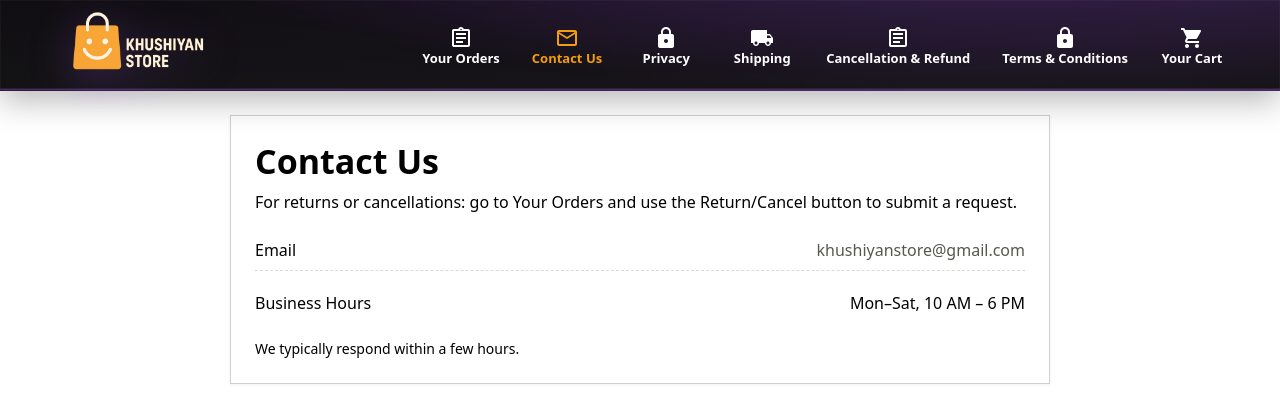
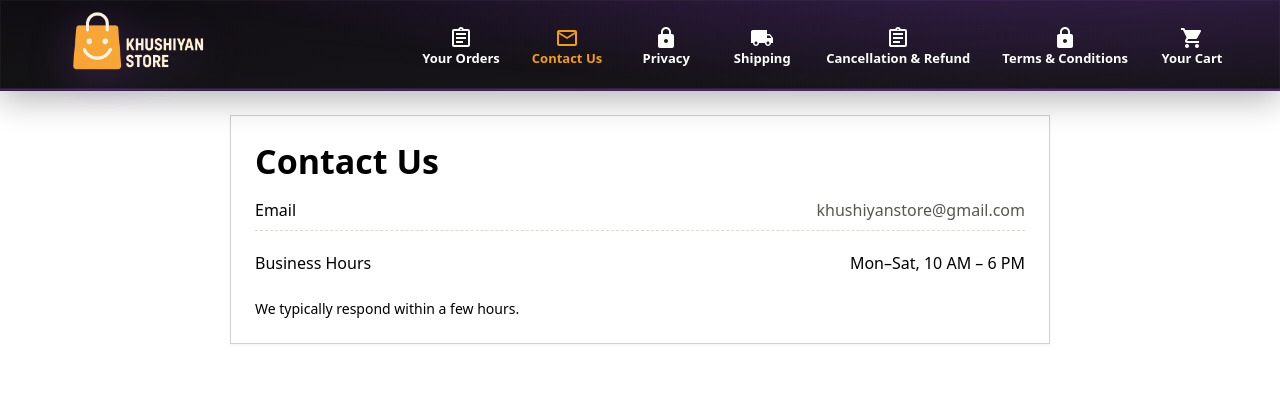
Before and after one commit to ritishsharma69/dship-app, a React (Vite) app in the folder my-app/: page /contact in a window 1280 px wide. Shown: the top 396 px of the page. Built offline with nearby package versions, Linux system fonts and the light colour scheme.

Commit message:
content: update contact pages; remove T&C footer line; policy: remove shipped-refuse-delivery bullet; UX: hide Return/Cancel after 3 days; home: replace WhatsApp hint with support email

```diff
--- a/my-app/src/pages/CancellationRefundPage.tsx
+++ b/my-app/src/pages/CancellationRefundPage.tsx
@@ -16,7 +16,6 @@ export default function CancellationRefundPage() {
         <Typography variant="h6" sx={{ mt: 1 }}>Order cancellation</Typography>
         <Stack spacing={1} sx={{ color: 'var(--color-text)' }}>
           <div>• You can cancel your order before dispatch for a full refund.</div>
-          <div>• If the order has been shipped, please refuse delivery or raise a return request after delivery.</div>
         </Stack>
 
         <Typography variant="h6" sx={{ mt: 1 }}>Returns eligibility</Typography>
--- a/my-app/src/pages/ContactPage.tsx
+++ b/my-app/src/pages/ContactPage.tsx
@@ -9,9 +9,7 @@ export default function ContactPage() {
     <Container sx={{ py: 3 }}>
       <Paper variant="outlined" square elevation={0} sx={{ width: '100%', maxWidth: 820, mx: 'auto', p: 3, borderRadius: 0, borderColor: 'rgba(0,0,0,0.18)' }}>
         <Typography variant="h4" sx={{ fontWeight: 800, mb: 1 }}>Contact Us</Typography>
-        <Typography color="text.secondary" sx={{ mb: 2 }}>
-          For returns/cancellations, tap the Return/Cancel button from Your Orders section.
-        </Typography>
+
 
         <Stack spacing={1.5}>
           <div className="list-row"><span>Email</span><a href={`mailto:${support}?subject=Return/Cancellation%20request`}>{support}</a></div>
--- a/my-app/src/pages/ContactUsPage.tsx
+++ b/my-app/src/pages/ContactUsPage.tsx
@@ -9,9 +9,7 @@ export default function ContactUsPage() {
     <Container sx={{ py: 3 }}>
       <Paper variant="outlined" square elevation={0} sx={{ width: '100%', maxWidth: 820, mx: 'auto', p: 3, borderRadius: 0, borderColor: 'rgba(0,0,0,0.18)' }}>
         <Typography variant="h4" sx={{ fontWeight: 800, mb: 1 }}>Contact Us</Typography>
-        <Typography color="text.secondary" sx={{ mb: 2 }}>
-          For returns or cancellations: go to Your Orders and use the Return/Cancel button to submit a request.
-        </Typography>
+
 
         <Stack spacing={1.5}>
           <div className="list-row"><span>Email</span><a href={`mailto:${support}?subject=Return/Cancellation%20request`}>{support}</a></div>
--- a/my-app/src/pages/OrdersPage.tsx
+++ b/my-app/src/pages/OrdersPage.tsx
@@ -438,7 +438,9 @@ export default function OrdersPage() {
                               {o.hasReturn ? (
                                 <span className="badge" style={{ background:'#f3f4f6', border:'1px solid var(--color-border)' }}>Return requested</span>
                               ) : (
-                                <button className="btn" onClick={() => navigate(`/order/return?orderId=${encodeURIComponent(o.id)}`)}>Return/Cancel</button>
+                                (Date.now() - new Date(o.createdAt).getTime() <= 3*24*60*60*1000)
+                                  ? (<button className="btn" onClick={() => navigate(`/order/return?orderId=${encodeURIComponent(o.id)}`)}>Return/Cancel</button>)
+                                  : null
                               )}
                             </td>
                           </tr>
--- a/my-app/src/pages/SimpleHomePage.tsx
+++ b/my-app/src/pages/SimpleHomePage.tsx
@@ -152,7 +152,7 @@ export default function SimpleHomePage() {
 
       {/* Footer note */}
       <Box className="fade-up" sx={{ mt: 5, textAlign: 'center' }}>
-        <Typography variant="body2" color="text.secondary">Need help choosing? Ping us on WhatsApp.</Typography>
+        <Typography variant="body2" color="text.secondary">Any queries? Email us at khushiyanstore@gmail.com.</Typography>
       </Box>
     </Container>
   )
```
Also changed, not shown: my-app/src/pages/TermsConditionsPage.tsx (+0 -3 lines).
